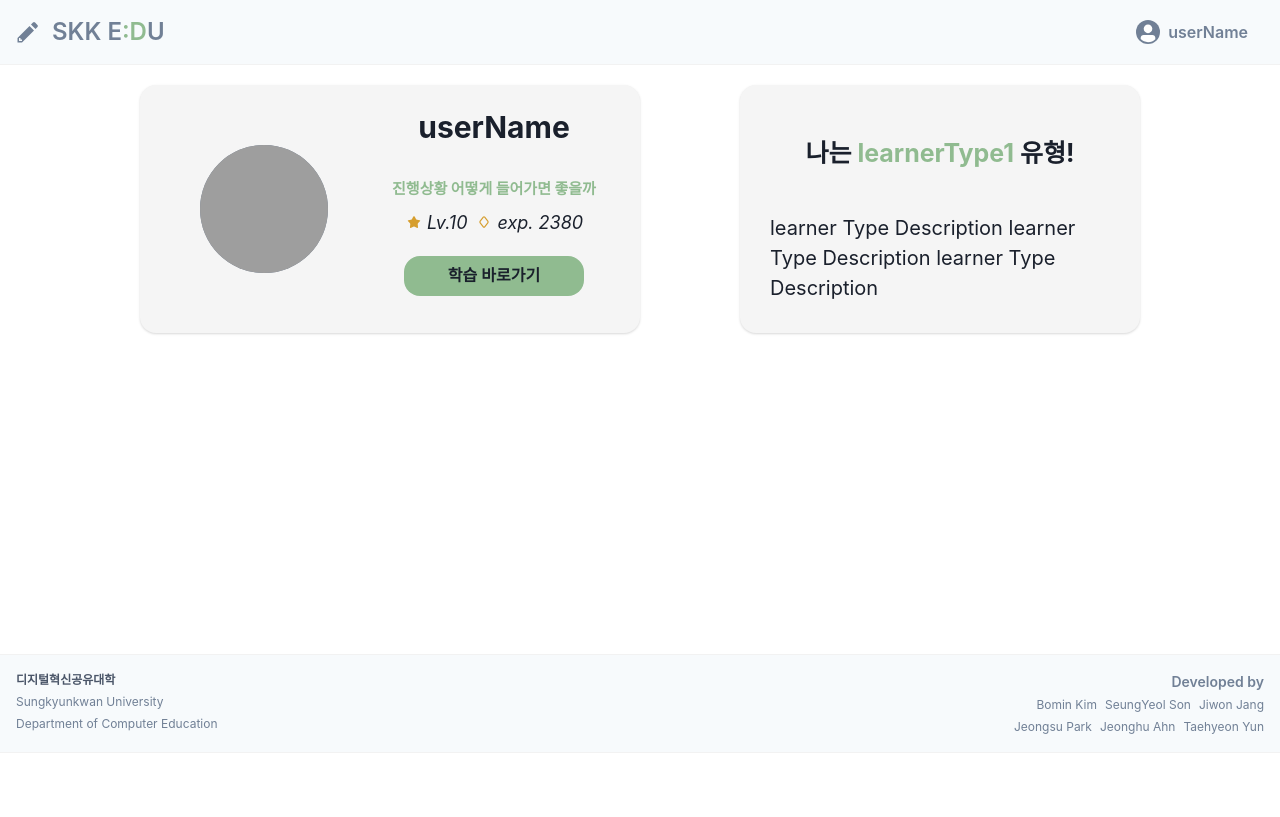
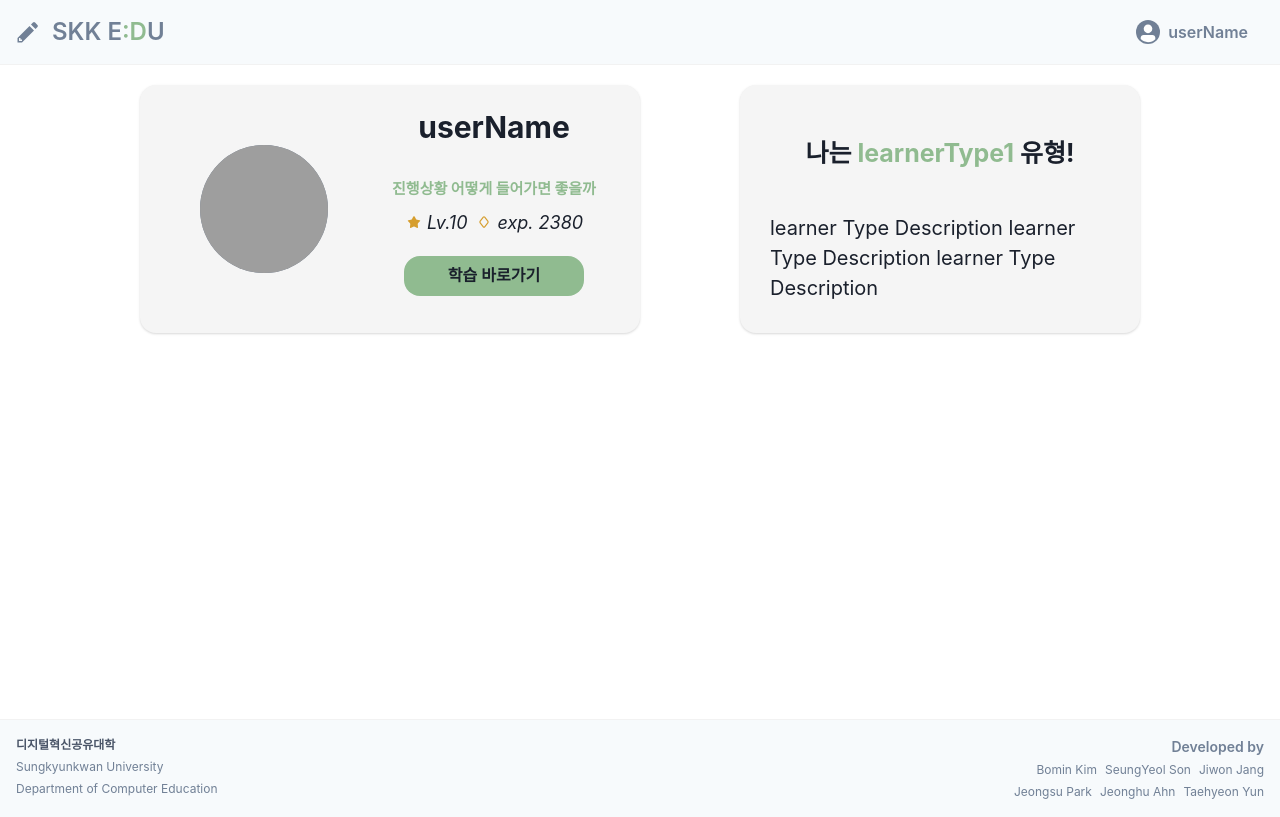
Before and after one commit to SKKU-COMEDU-AI-EDU-Platform-DEV-TEAM/front, a Next.js app: page /main in a window 1280 px wide. Built offline with nearby package versions, Linux system fonts and the light colour scheme; grey boxes are pictures that could not be loaded.

Commit message:
fe: layout 수정

```diff
--- a/components/layout/app/Layout.tsx
+++ b/components/layout/app/Layout.tsx
@@ -7,7 +7,9 @@ export default function Layout({ children }: LayoutDefaultProps) {
   return (
     <>
       <Header />
-      <Center pt={55}>{children}</Center>
+      <Center pt={55} minH="90vh" alignItems={"start"}>
+        {children}
+      </Center>
       <Footer />
     </>
   );
```
